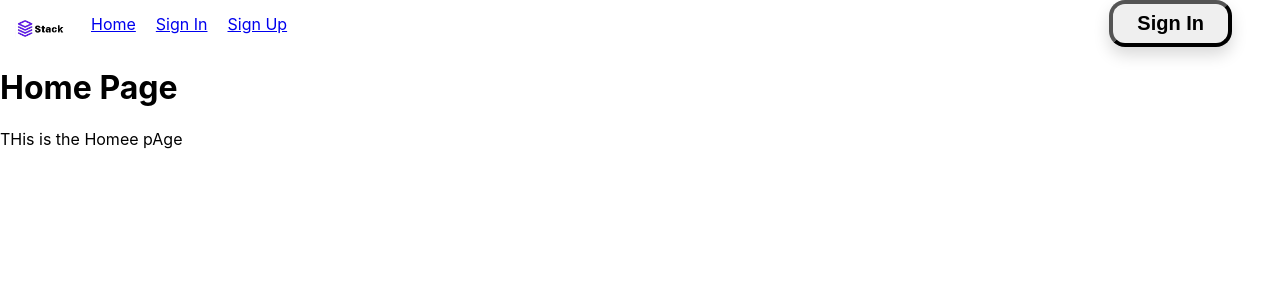
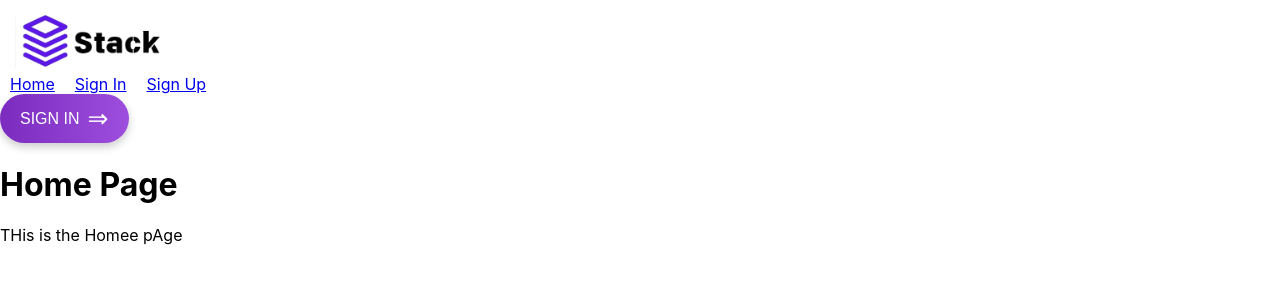
Before and after one commit to HassanKashif-pro/My-Todo-App-1, a React (Create React App) app in the folder webapp/: page / in a window 1280 px wide. Shown: the top 300 px of the page. Built offline with nearby package versions, Linux system fonts and the light colour scheme.

Commit message:
(webapp): Sign In Button Added.

```diff
--- a/webapp/src/components/Navbar.tsx
+++ b/webapp/src/components/Navbar.tsx
@@ -5,12 +5,12 @@ import "../style/Navbar.css"; // Import the new CSS file
 
 const Navbar: React.FC = () => {
   return (
-    <NavbarBs sticky="top" className="bg-white shadow-l mb-3">
-      <Container className="me-auto">
+    <NavbarBs sticky="top" className="bg-white shadow-sm mb-3">
+      <Container className="d-flex justify-content-between align-items-center">
         <NavbarBs.Brand href="/" className="navbar-brand">
           <img src="/Logo.png" alt="Logo" className="navbar-logo" />
         </NavbarBs.Brand>
-        <Nav className="me-auto">
+        <Nav className="d-flex">
           <Nav.Link as={Link} to="/" className="nav-link-spacing">
             Home
           </Nav.Link>
@@ -24,7 +24,7 @@ const Navbar: React.FC = () => {
         <Button
           onClick={() => (window.location.href = "/sign-in")}
           variant="outline-success"
-          className="sign-in-button"
+          className="custom-sign-in-button ms-auto"
         >
           Sign In
         </Button>
--- a/webapp/src/style/Navbar.css
+++ b/webapp/src/style/Navbar.css
@@ -11,17 +11,6 @@
   align-items: center;
 }
 
-.navbar .sign-in-button {
-  font-size: 1.25rem;
-  font: large;
-  font-weight: bold;
-  padding: 0.5rem 1.5rem;
-  margin-left: auto;
-  margin-right: 3rem;
-  border-radius: 1rem;
-  box-shadow: 0 0.5rem 1rem rgba(0, 0, 0, 0.15);
-  border-width: 0.3cap;
-}
 .navbar-logo {
   width: 150px; /* Adjust width to fit your design */
   height: auto; /* Maintain aspect ratio */
@@ -36,9 +25,9 @@
   margin-right: 10px;
 }
 .navbar-logo {
-  width: 50px; /* Adjust width to fit your design */
+  width: 150px; /* Adjust width to fit your design */
   height: auto; /* Maintain aspect ratio */
-  max-height: 50px; /* Prevents the image from being too tall */
+  max-height: 110px; /* Prevents the image from being too tall */
 }
 
 .nav-link-spacing {
@@ -51,3 +40,28 @@
   background-color: #000; /* Color of the line */
   box-shadow: 0px 4px 2px -2px gray; /* Adds a shadow to the line */
 }
+.custom-sign-in-button {
+  background: linear-gradient(90deg, #7b2cbf 0%, #9d4edd 100%);
+  border: none;
+  color: white;
+  padding: 10px 20px;
+  font-size: 16px;
+  border-radius: 30px;
+  box-shadow: 0 4px 8px rgba(0, 0, 0, 0.2);
+  display: inline-flex;
+  align-items: center;
+  justify-content: center;
+  text-transform: uppercase;
+  transition: all 0.3s ease;
+}
+
+.custom-sign-in-button:hover {
+  background: linear-gradient(90deg, #6a1b9a 0%, #8e24aa 100%);
+  box-shadow: 0 6px 12px rgba(0, 0, 0, 0.3);
+}
+
+.custom-sign-in-button:after {
+  content: "⇒";
+  margin-left: 8px;
+  font-size: 25px;
+}
```
Also changed, not shown: webapp/public/login.png (added).
